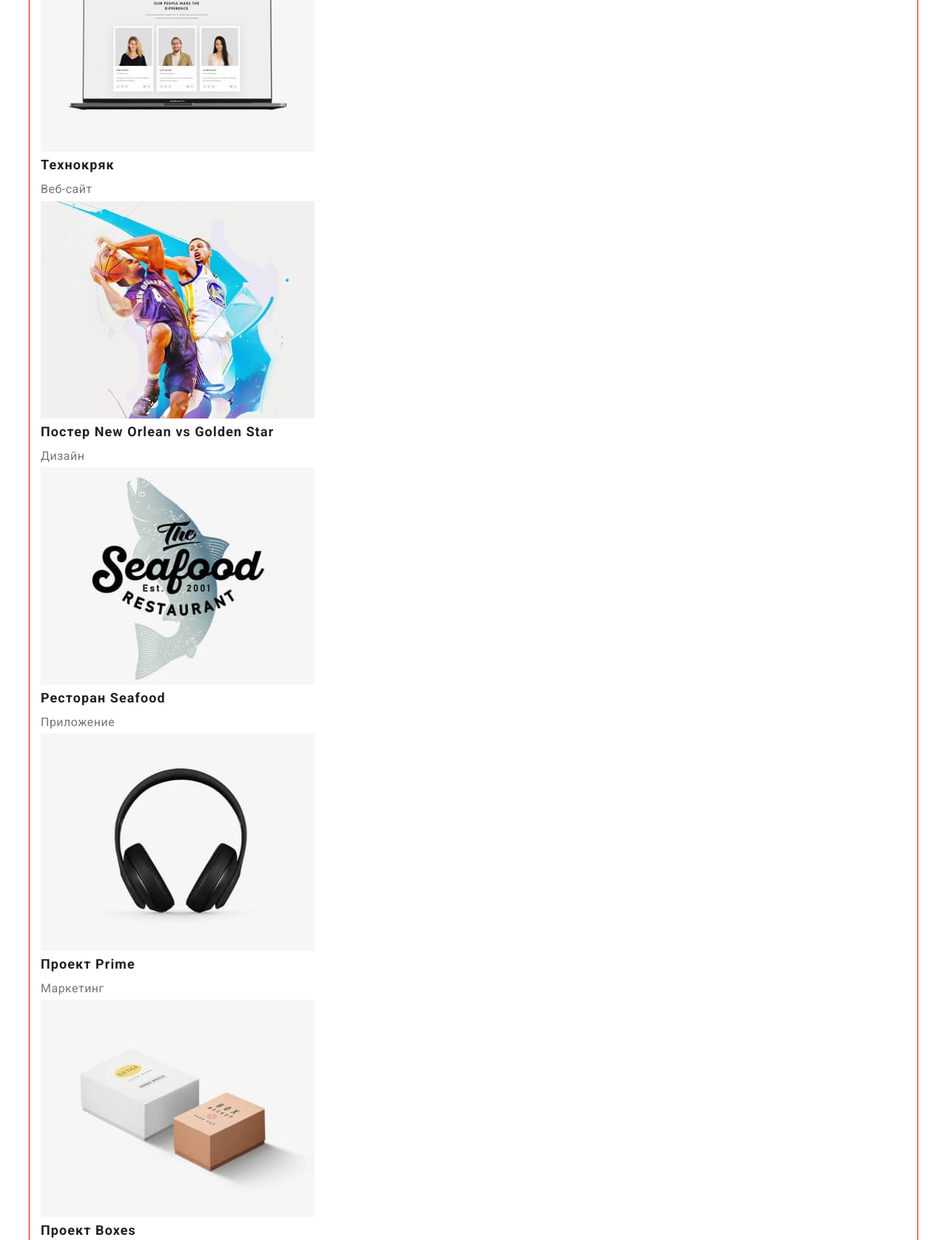
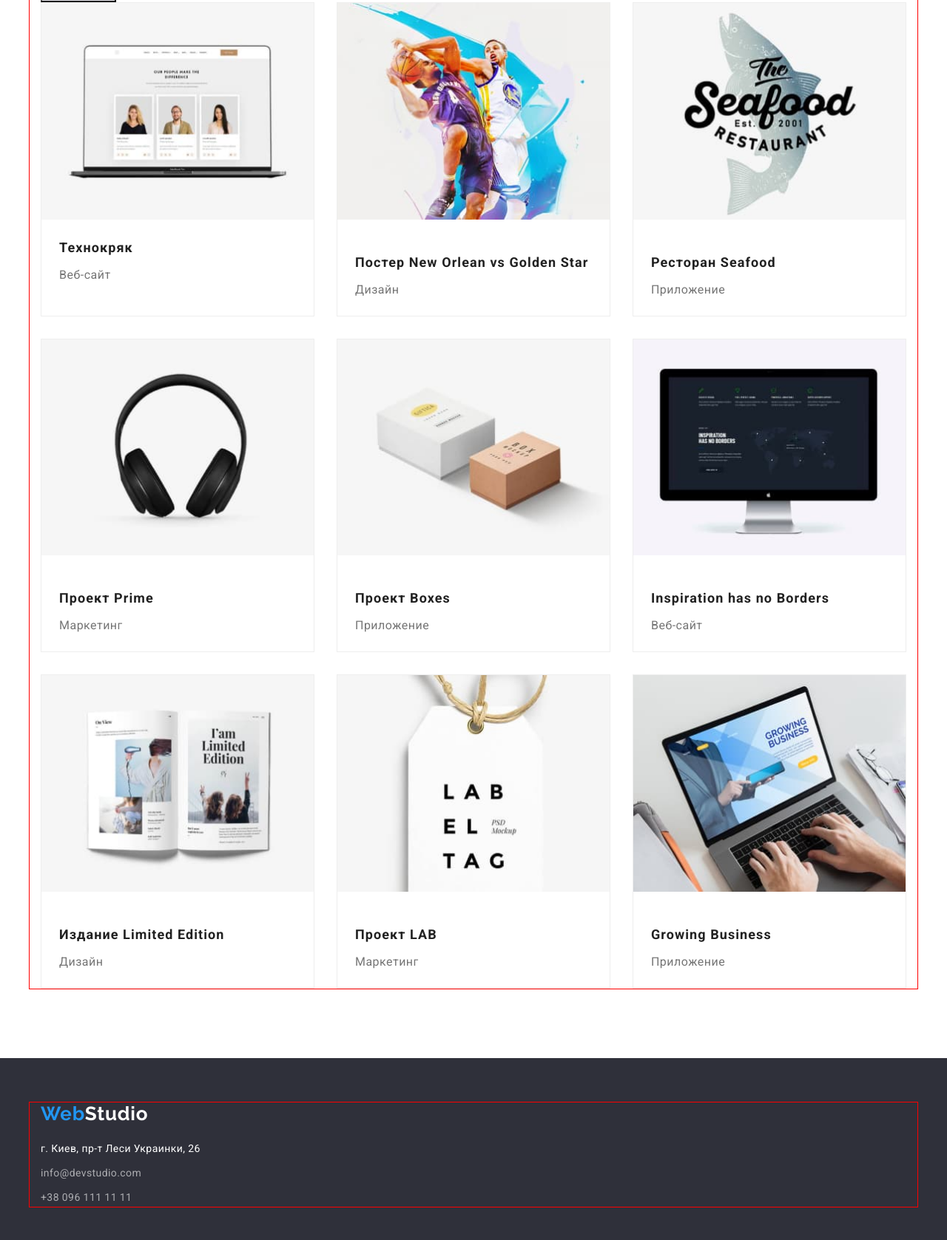
Before and after one commit to Nataliiazahorodko/goit-markup-hw-03, a plain HTML site: page portfolio.html in a window 1280 px wide. Shown: the part 330-2007 px from the top of the page at 74% size. Drawn offline with nearby package versions, Linux system fonts and the light colour scheme.

Commit message:
added styles portfolio

```diff
--- a/css/styles.css
+++ b/css/styles.css
@@ -11,6 +11,7 @@
     --secondary-bg-color:#2F303A;
     --third-bg-color: #F5F4FA;
     --bg-button-hover: #188CE8;
+    --gallery-border: #EEEEEE;
 
 
 
@@ -24,6 +25,11 @@ body {
 .section {
     padding-top: 94px;
     padding-bottom: 94px;
+}
+
+.section:nth-child(3) {
+    padding-top: 0;
+
 }
 
 .container {
@@ -65,8 +71,11 @@ p  {
 
 img {
     display: block;
+    max-width: 100%;
+    height: auto;
+    margin: 0;
 }
-
+s
 /*header section */
 
 .header {
@@ -230,6 +239,7 @@ background-color: var(--bg-button-hover);
 /* секция чем мы занимаемся */
 
 .doing-title {
+    margin-bottom: 50px;
     font-weight: 700;
     font-size: 36px;
     line-height: 1.17;
@@ -239,12 +249,30 @@ background-color: var(--bg-button-hover);
     color: var(--main-color);
 }
 
+.doing-list {
+    display: flex;
+
+}
+
+.doing-item {
+    margin-right: 30px;
+}
+
+.doing-item:last-child{
+    margin-right: 0;
+}
+
+.doing-image {
+    width: 370px;
+}
+
 /* секция наша команда */
 .team {
     background-color: var(--third-bg-color);
 }
 
 .team-title {
+    margin-bottom: 50px;
     font-weight: 700;
     font-size: 36px;
     line-height: 1.17;
@@ -254,7 +282,25 @@ background-color: var(--bg-button-hover);
     color: var(--main-color);
 }
 
+.team-list {
+    display: flex;
+}
+
+.team-item {
+    width: 270px;
+    margin-right: 30px;
+}
+
+.team-item:last-child {
+    margin-right: 0;
+}
+
+.team-img {
+    margin-bottom: 30px;
+}
+
 .team-img-title {
+    margin-bottom: 10px;
     font-weight: 500;
     font-size: 16px;
     line-height: 1.19;
@@ -263,7 +309,11 @@ background-color: var(--bg-button-hover);
 
     color: var(--main-color);
 }
+
+
+
 .team-img-text {
+    margin-bottom: 30px;
     font-weight: 400;
     font-size: 16px;
     line-height: 1.19;
@@ -318,6 +368,7 @@ color: var(--second-main-color);
 
 /************** portfolio *************/
 
+
 .filter-btn {
     font-weight: 500;
     font-size: 16px;
@@ -332,7 +383,38 @@ color: var(--second-main-color);
 color: var(--second-main-color);
 background-color: var(--bg-accent-color);
 }
+
+.gallery-list {
+    display: flex;
+    flex-wrap: wrap;
+
+}
+
+.gallery-item {
+    margin-right: 30px;
+    margin-bottom: 30px;
+    width: calc((100% - 2*30px) / 3);
+    box-sizing: border-box;
+    background-color: var(--bg-color);
+    border: 1px solid var(--gallery-border);
+}
+
+.gallery-item:nth-child(3n) {
+    margin-right: 0;
+}
+.gallery-item:nth-last-child(-n+3) {
+    margin-bottom: 0;
+}
+
+.gallery-img {
+    margin-bottom: 20px;
+}
+
+.gallery-title-text {
+    padding: 20px 24px;
+}
 .gallery-title {
+    margin-bottom: 4px;
     font-weight: 700;
     font-size: 18px;
     line-height: 2.0;
--- a/portfolio.html
+++ b/portfolio.html
@@ -42,79 +42,99 @@
 
 <!-- секция портфолио -->
 <main>
-    <section class="portfolio">
+    <section class="section portfolio">
         <div class="container">
             <h1 hidden>Портфолио</h1>
-            <ul class="filter">
+            <ul class="filter-list">
                 <li><button class="btn filter-btn" type="button">Все</button></li>
                 <li><button class="btn filter-btn" type="button">Веб-сайты</button></li>
                 <li><button class="btn filter-btn" type="button">Приложения</button></li>
                 <li><button class="btn filter-btn" type="button">Дизайн</button></li>
                 <li><button class="btn filter-btn" type="button">Маркетинг</button></li>
             </ul>
-            <ul class="gallery">
-                <li>
+            <ul class="gallery-list">
+                <li class="gallery-item">
                     <a class="link gallery-link" href="">
                         <img src="./images/portfolio/tech.jpg" alt="на экране ноутбука трое людей" width="370" height="294">
+                        <div class="gallery-title-text">
                             <h2 class="gallery-title">Технокряк</h2>
                             <p class="gallery-text">Веб-сайт</p>
+                        </div>
                     </a>
                 </li>
-                <li>
+                <li class="gallery-item">
                     <a class="link gallery-link" href="">
-                        <img src="./images/portfolio/poster.jpg" alt="два баскетболиста" width="370" height="294">
+                        <img class="gallery-img" src="./images/portfolio/poster.jpg" alt="два баскетболиста" width="370" height="294">
+                        <div class="gallery-title-text">
                             <h2 class="gallery-title">Постер <span lang="en">New Orlean vs Golden Star</span> </h2>
                             <p class="gallery-text">Дизайн</p>
+                        </div>
                     </a>
                 </li>
-                <li>
+                <li class="gallery-item">
                     <a class="link gallery-link" href="">
-                        <img src="./images/portfolio/rest.jpg" alt="логотип ресторан сефуд" width="370" height="294">
+                        <img class="gallery-img" src="./images/portfolio/rest.jpg" alt="логотип ресторан сефуд" width="370" height="294">
+                        <div class="gallery-title-text">
                             <h2 class="gallery-title">Ресторан <span lang="en">Seafood</span></h2>
                             <p class="gallery-text">Приложение</p>
+                        </div>
                     </a>
                 </li>
-                <li>
+                <li class="gallery-item">
                     <a class="link gallery-link" href="">
-                        <img src="./images/portfolio/prime.jpg" alt="наушники" width="370" height="294">
+                        <img class="gallery-img" src="./images/portfolio/prime.jpg" alt="наушники" width="370" height="294">
+                        <div class="gallery-title-text">
                             <h2 class="gallery-title">Проект <span lang="en">Prime</span></h2>
                             <p class="gallery-text">Маркетинг</p>
+                        </div>
                     </a>
                 </li>
-                <li>
+                <li class="gallery-item">
                     <a class="link gallery-link" href="">
-                        <img src="./images/portfolio/boxes.jpg" alt="коробки" width="370" height="294">
+                        <img class="gallery-img" src="./images/portfolio/boxes.jpg" alt="коробки" width="370" height="294">
+
+                        <div class="gallery-title-text">
                             <h2 class="gallery-title">Проект <span lang="en">Boxes</span></h2>
                             <p class="gallery-text">Приложение</p>
+                        </div>
                     </a>
                 </li>
-                <li>
+                <li class="gallery-item">
                     <a class="link gallery-link" href="">
-                        <img src="./images/portfolio/inspiration.jpg" alt="экран монитора" width="370" height="294">
+                        <img class="gallery-img" src="./images/portfolio/inspiration.jpg" alt="экран монитора" width="370" height="294">
+                        <div class="gallery-title-text">
                             <h2 class="gallery-title" lang="en">Inspiration has no Borders</h2>
                             <p class="gallery-text">Веб-сайт</p>
+                        </div>
                     </a>
                 </li>
-                <li>
+                <li class="gallery-item">
                     <a class="link gallery-link" href="">
-                        <img src="./images/portfolio/limited.jpg" alt="страницы журнала" width="370" height="294">
+                        <img class="gallery-img" src="./images/portfolio/limited.jpg" alt="страницы журнала" width="370" height="294">
+                        <div class="gallery-title-text">
                             <h2 class="gallery-title">Издание <span lang="en">Limited Edition</span></h2>
                             <p class="gallery-text">Дизайн</p>
+                        </div>
                     </a>
                 </li>
-                <li>
+                <li class="gallery-item">
                     <a class="link gallery-link" href="">
-                        <img src="./images/portfolio/lab.jpg" alt="бирка" width="370" height="294">
+                        <img class="gallery-img" src="./images/portfolio/lab.jpg" alt="бирка" width="370" height="294">
+                        <div class="gallery-title-text">
                             <h2 class="gallery-title">Проект <span lang="en">LAB</span></h2>
                             <p class="gallery-text">Маркетинг</p>
+                        </div>
+
                     </a>
                 </li>
-                <li>
+                <li class="gallery-item">
                     <a class="link gallery-link" href="">
-                        <img src="./images/portfolio/growing.jpg" alt="руки на клавиатуре открытого ноутбука" width="370"
+                        <img class="gallery-img" src="./images/portfolio/growing.jpg" alt="руки на клавиатуре открытого ноутбука" width="370"
                             height="294">
+                        <div class="gallery-title-text">
                             <h2 class="gallery-title" lang="en">Growing Business</h2>
                             <p class="gallery-text">Приложение</p>
+                        </div>
                     </a>
                 </li>
             </ul>
@@ -126,17 +146,19 @@
     <!-- подвал сайта -->
     <footer class="footer">
         <div class="container">
-            <a class="logo link" href="index.html" lang="en">Web<span class="logo-footer-right">Studio</span></a>
+            <a class="logo link link-footer" href="index.html" lang="en">Web<span
+                    class="logo-footer-right">Studio</span></a>
             <address>
                 <ul>
-                    <li>
+                    <li class="footer-item">
                         <a class="link footer-address-link" href="https://bit.ly/3pXMvUd" target="_blank"
-                            rel="noopener noreferrer">г. Киев, пр-т Леси Украинки, 26</a>
+                            rel="noopener noreferrer">г.
+                            Киев, пр-т Леси Украинки, 26</a>
                     </li>
-                    <li>
+                    <li class="footer-item">
                         <a class="link footer-contact" href="mailto:info@devstudio.com">info@devstudio.com</a>
                     </li>
-                    <li>
+                    <li class="footer-item">
                         <a class="link footer-contact" href="tel:+380961111111">+38 096 111 11 11</a>
                     </li>
                 </ul>
```
Also changed, not shown: index.html (+5 -5 lines). Lines whose indentation alone changed are shown as unchanged.
